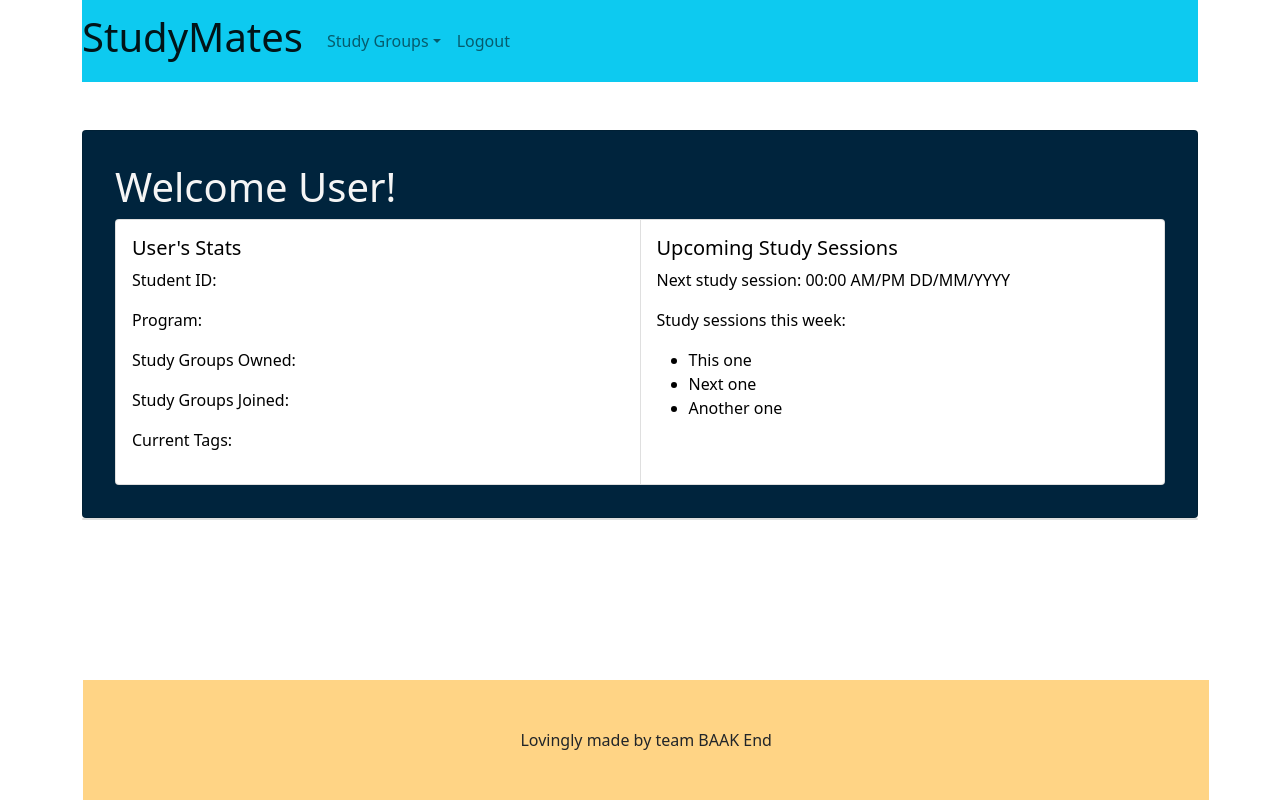
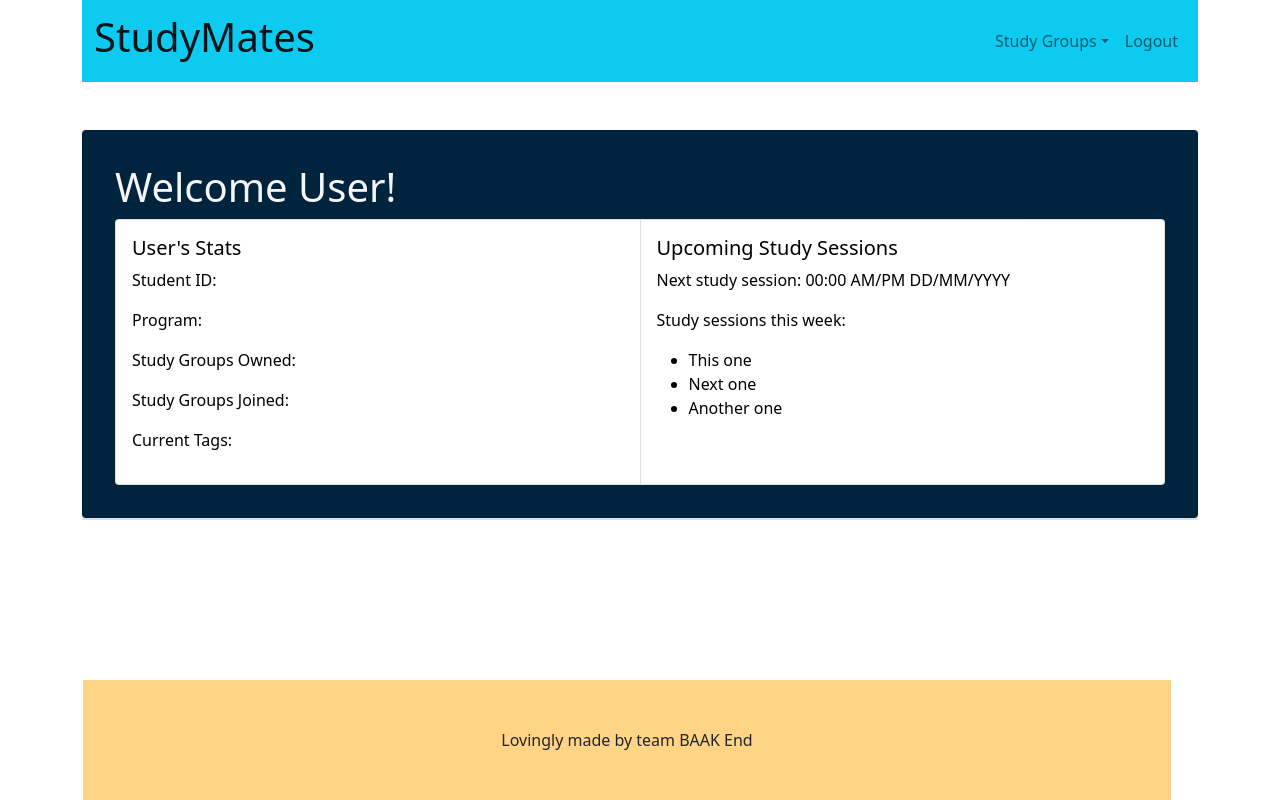
Before and after one commit to bleuLenny/StudyMates, a React (Create React App) app in the folder frontend/: page /dashboard in a window 1280 px wide. Built offline with nearby package versions, Linux system fonts and the light colour scheme.

Commit message:
adjust Footer width, add container to header

```diff
--- a/frontend/src/components/logged_in/dashboard/Footer.css
+++ b/frontend/src/components/logged_in/dashboard/Footer.css
@@ -5,6 +5,6 @@
     padding-bottom: 3em;
     position: fixed;
     bottom: 0;
-    width: 88vw;
+    width: 85vw;
     margin-left: 0;
   }
--- a/frontend/src/components/logged_in/dashboard/Header.js
+++ b/frontend/src/components/logged_in/dashboard/Header.js
@@ -1,10 +1,11 @@
 import PropTypes from 'prop-types';
 import 'bootstrap/dist/css/bootstrap.css';
-import { Nav, Navbar, NavDropdown } from 'react-bootstrap';
+import { Nav, Navbar, NavDropdown, Container } from 'react-bootstrap';
 
 const Header = ({ title, username }) => {
     return (
         <Navbar expand="lg" variant="light" bg="info" sticky="top">
+            <Container>
             <Navbar.Brand href="#">
             <h1> {title}</h1>
             </Navbar.Brand>
@@ -14,9 +15,11 @@ const Header = ({ title, username }) => {
                     <NavDropdown.Item href='mygroups'>View {username} Groups</NavDropdown.Item>
                     <NavDropdown.Item href='create'>Create Group</NavDropdown.Item>
                 </NavDropdown>
+
                 <Nav.Link href='logout'>Logout</Nav.Link>
+
             </Nav>
-
+            </Container>
         </Navbar>
     )
 }
```
